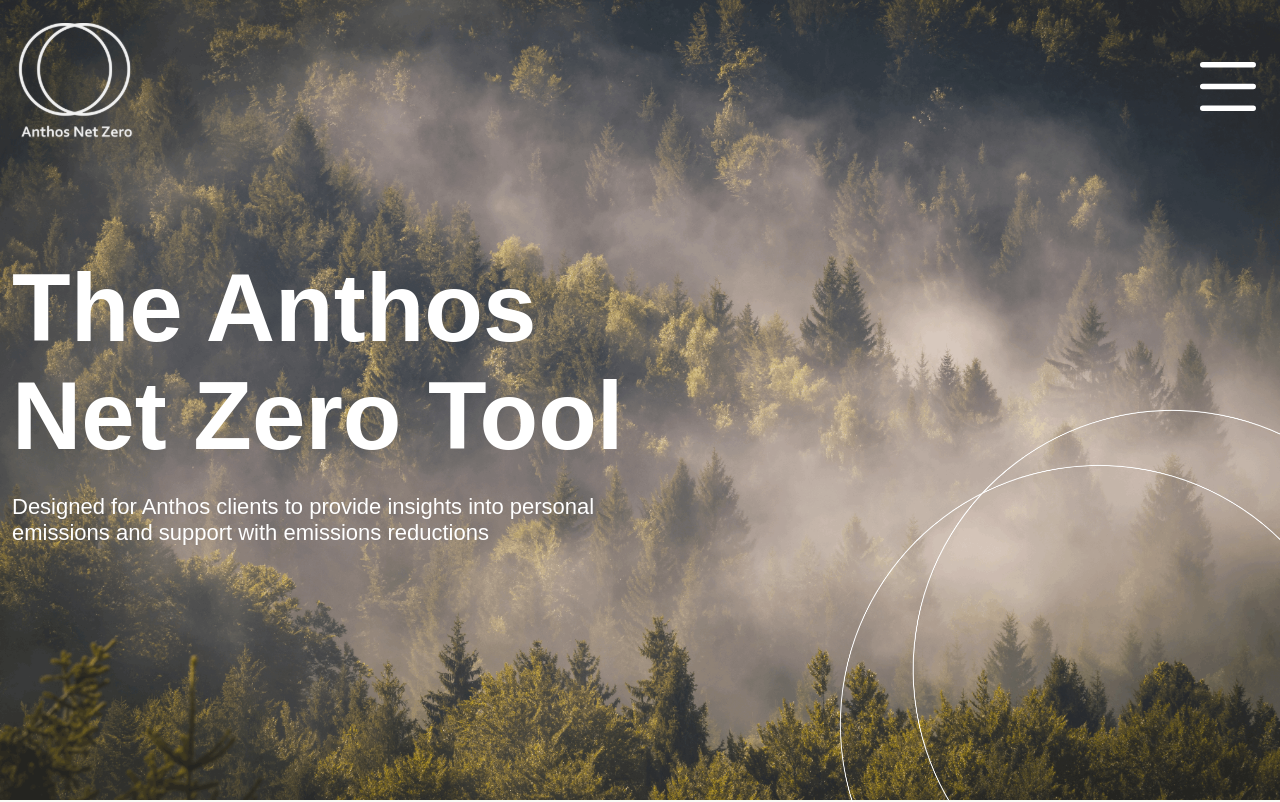
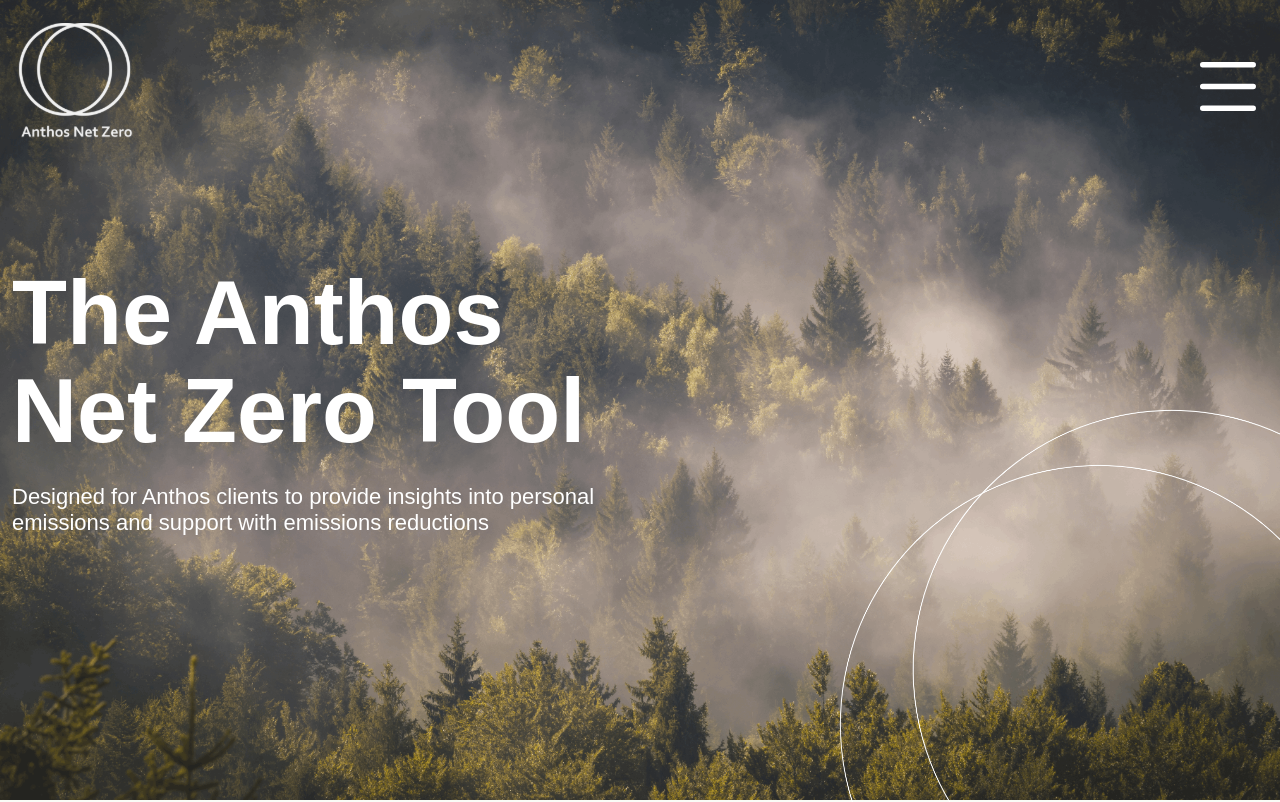
Before and after one commit to Creativefolks-Ltd/net-zero, a React (Create React App) app: page / in a window 1280 px wide. Shown: the top 802 px of the page. Built offline with nearby package versions, Linux system fonts and the light colour scheme; a web font is replaced by a local one.

Commit message:
Minor css changes

```diff
--- a/src/assets/css/styles.css
+++ b/src/assets/css/styles.css
@@ -2267,6 +2267,10 @@
 
         padding: 20px 20px;
     }
+    h1, .h1 {
+        font-size: 90px;
+        line-height: 98px;
+    }
 }
 
 @media (max-width:1200px) {
```
